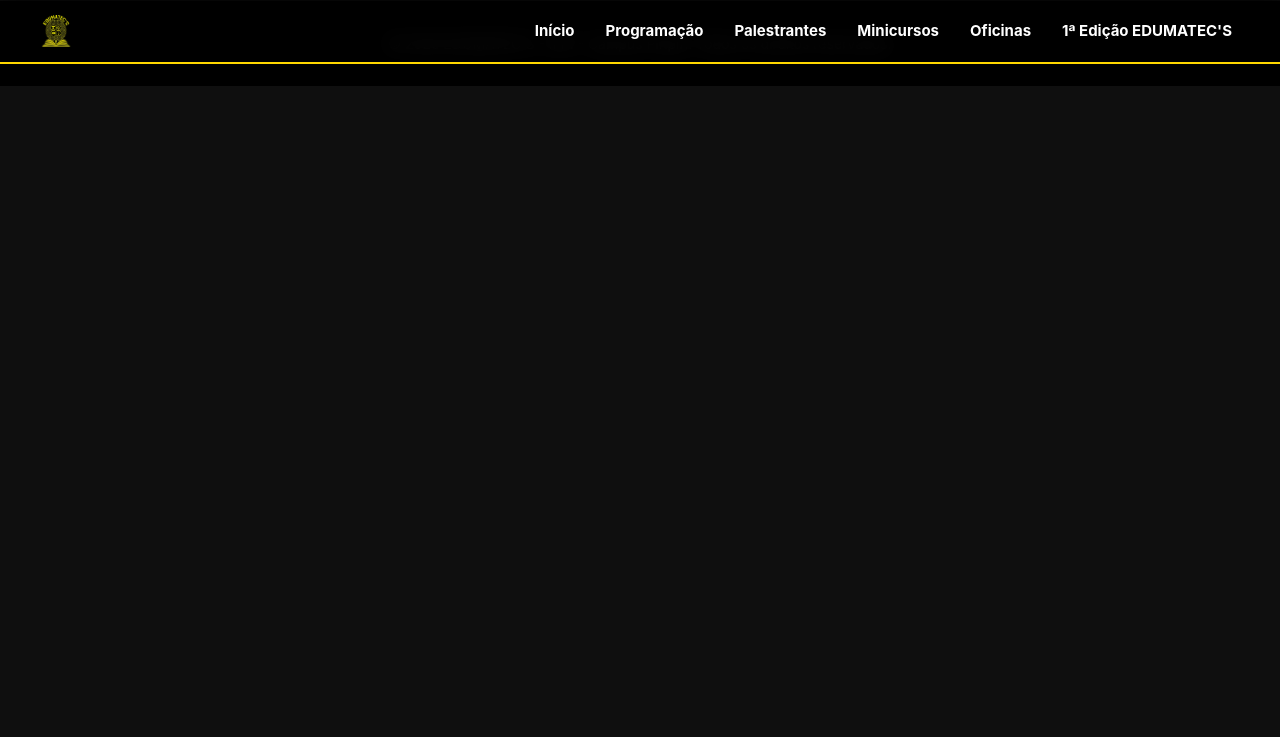
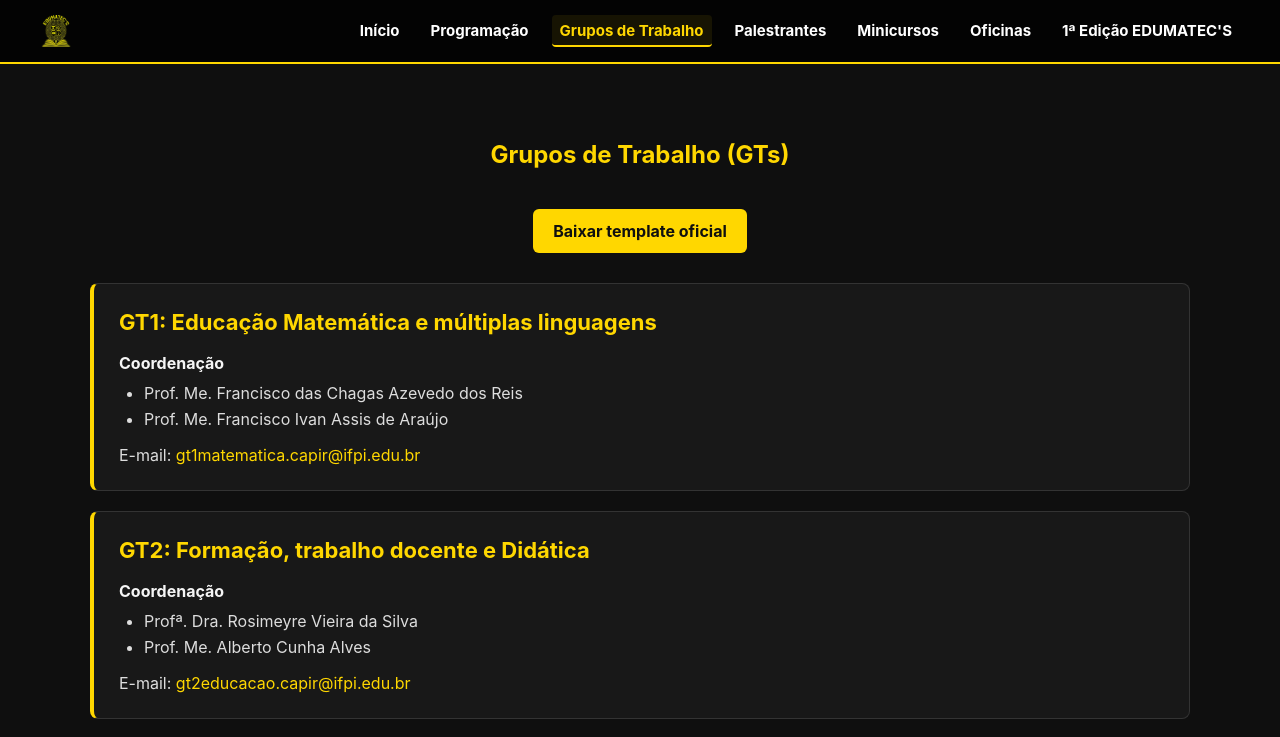
Before and after one commit to edumatecs/edumatecsifpicapir2026, a React (Vite) app: page /edumatecsifpicapir2026/grupos-trabalho in a window 1280 px wide. Shown: the top 737 px of the page. Built offline with nearby package versions, Linux system fonts and the light colour scheme.

Commit message:
feat: adiciona grupos de trabalho e template oficial

```diff
--- a/src/App.tsx
+++ b/src/App.tsx
@@ -8,6 +8,7 @@ import Memorias from './pages/Memorias/Memorias'
 import Minicursos from './pages/Minicursos/Minicursos'
 import Oficinas from './pages/Oficinas/Oficinas'
 import Palestrantes from './pages/Palestrantes/Palestrantes'
+import GruposTrabalho from './pages/GruposTrabalho/GruposTrabalho'
 import Programacao from './pages/Programacao/Programacao'
 
 function App() {
@@ -18,6 +19,7 @@ function App() {
       <Routes>
         <Route path="/" element={<Home />} />
         <Route path="/programacao" element={<Programacao />} />
+        <Route path="/grupos-trabalho" element={<GruposTrabalho />} />
         <Route path="/palestrantes" element={<Palestrantes />} />
         <Route path="/minicursos" element={<Minicursos />} />
         <Route path="/oficinas" element={<Oficinas />} />
--- a/src/components/Header/Header.tsx
+++ b/src/components/Header/Header.tsx
@@ -26,6 +26,7 @@ function Header() {
       >
         <NavLink to="/">Início</NavLink>
         <NavLink to="/programacao">Programação</NavLink>
+        <NavLink to="/grupos-trabalho">Grupos de Trabalho</NavLink>
         <NavLink to="/palestrantes">Palestrantes</NavLink>
         <NavLink to="/minicursos">Minicursos</NavLink>
         <NavLink to="/oficinas">Oficinas</NavLink>
--- /dev/null
+++ b/src/data/work-groups.ts
@@ -0,0 +1,51 @@
+import type { WorkGroup } from '../domain/work-group'
+
+
+export const workGroups: WorkGroup[] = [
+    {
+        id: 'gt1',
+        title: 'Educação Matemática e múltiplas linguagens',
+        coordinators: [
+            'Prof. Me. Francisco das Chagas Azevedo dos Reis',
+            'Prof. Me. Francisco Ivan Assis de Araújo',
+        ],
+        email: 'gt1matematica.capir@ifpi.edu.br',
+    },
+    {
+        id: 'gt2',
+        title: 'Formação, trabalho docente e Didática',
+        coordinators: [
+            'Profª. Dra. Rosimeyre Vieira da Silva',
+            'Prof. Me. Alberto Cunha Alves',
+        ],
+        email: 'gt2educacao.capir@ifpi.edu.br',
+    },
+    {
+        id: 'gt3',
+        title: 'Tecnologias em contextos diversos',
+        coordinators: [
+            'Prof. Dr. Iallen Gábio Sousa',
+            'Prof. Me. Lívio Sampaio Vieira Santos',
+        ],
+        email: 'gt3tecnologias.capir@ifpi.edu.br',
+    },
+    {
+        id: 'gt4',
+        title: 'Interdisciplinaridade e Interculturalidade',
+        coordinators: [
+            'Prof. Dr. Marcos Vinicius Pereira Oliveira',
+            'Prof. Me. Marcelo Batista Gomes',
+        ],
+        email: 'gt4interdisciplinar.capir@ifpi.edu.br',
+    },
+    {
+        id: 'gt5',
+        title: 'Ensino, Pesquisa e Extensão',
+        coordinators: [
+            'Profa. Dra. Joselma Ferreira Lima e Silva',
+            'Prof. Dr. Cristiano Coelho do Nascimento',
+            'Prof. Me. Bruno Santos Silva',
+        ],
+        email: 'gt5extensao.capir@ifpi.edu.br',
+    },
+]
--- /dev/null
+++ b/src/domain/work-group.ts
@@ -0,0 +1,6 @@
+export interface WorkGroup {
+    id: string
+    title: string
+    coordinators: string[]
+    email: string
+}
--- /dev/null
+++ b/src/pages/GruposTrabalho/GruposTrabalho.css
@@ -0,0 +1,91 @@
+main {
+    padding: 120px 40px 60px;
+}
+
+section {
+    max-width: 1100px;
+    margin: 0 auto;
+}
+
+section>h1 {
+    margin-bottom: 40px;
+    color: #ffd700;
+    text-align: center;
+}
+
+article {
+    background: #181818;
+    border: 1px solid #333;
+    border-left: 4px solid #ffd700;
+    border-radius: 8px;
+    padding: 25px;
+    margin-bottom: 20px;
+}
+
+article h2 {
+    margin-top: 0;
+    color: #ffd700;
+    font-size: 22px;
+}
+
+article h3 {
+    margin-bottom: 10px;
+    color: #f5f5f5;
+    font-size: 16px;
+}
+
+article ul {
+    margin-top: 0;
+    padding-left: 25px;
+}
+
+article li {
+    margin-bottom: 6px;
+    color: #ddd;
+}
+
+article p {
+    margin-bottom: 0;
+    color: #ddd;
+}
+
+article a {
+    color: #ffd700;
+    text-decoration: none;
+}
+
+article a:hover {
+    text-decoration: underline;
+}
+
+.template-download {
+    display: block;
+    width: fit-content;
+    margin: 0 auto 30px;
+    padding: 12px 20px;
+    background: #ffd700;
+    color: #0f0f0f;
+    border-radius: 6px;
+    font-weight: bold;
+    text-decoration: none;
+    transition: 0.3s;
+}
+
+.template-download:hover {
+    background: #fff;
+    color: #0f0f0f;
+}
+
+@media (max-width: 768px) {
+    main {
+        padding: 100px 16px 40px;
+    }
+
+    article {
+        padding: 20px;
+    }
+
+    article h2 {
+        font-size: 19px;
+    }
+}
--- /dev/null
+++ b/src/pages/GruposTrabalho/GruposTrabalho.tsx
@@ -0,0 +1,45 @@
+import { workGroups } from '../../data/work-groups'
+import './GruposTrabalho.css'
+
+function GruposTrabalho() {
+    return (
+        <main>
+            <section>
+                <h1>Grupos de Trabalho (GTs)</h1>
+
+                <a
+                    className="template-download"
+                    href="/edumatecsifpicapir2026/template-comunicacao-oral-2026.pptx"
+                    download
+                >
+                    Baixar template oficial
+                </a>
+
+                {workGroups.map((group) => (
+                    <article key={group.id}>
+                        <h2>
+                            {group.id.toUpperCase()}: {group.title}
+                        </h2>
+
+                        <h3>Coordenação</h3>
+
+                        <ul>
+                            {group.coordinators.map((coordinator) => (
+                                <li key={coordinator}>{coordinator}</li>
+                            ))}
+                        </ul>
+
+                        <p>
+                            E-mail:{' '}
+                            <a href={`mailto:${group.email}`}>
+                                {group.email}
+                            </a>
+                        </p>
+                    </article>
+                ))}
+            </section>
+        </main>
+    )
+}
+
+export default GruposTrabalho
```
Also changed, not shown: 1 other file (tests, documents, lock files or other folders).
